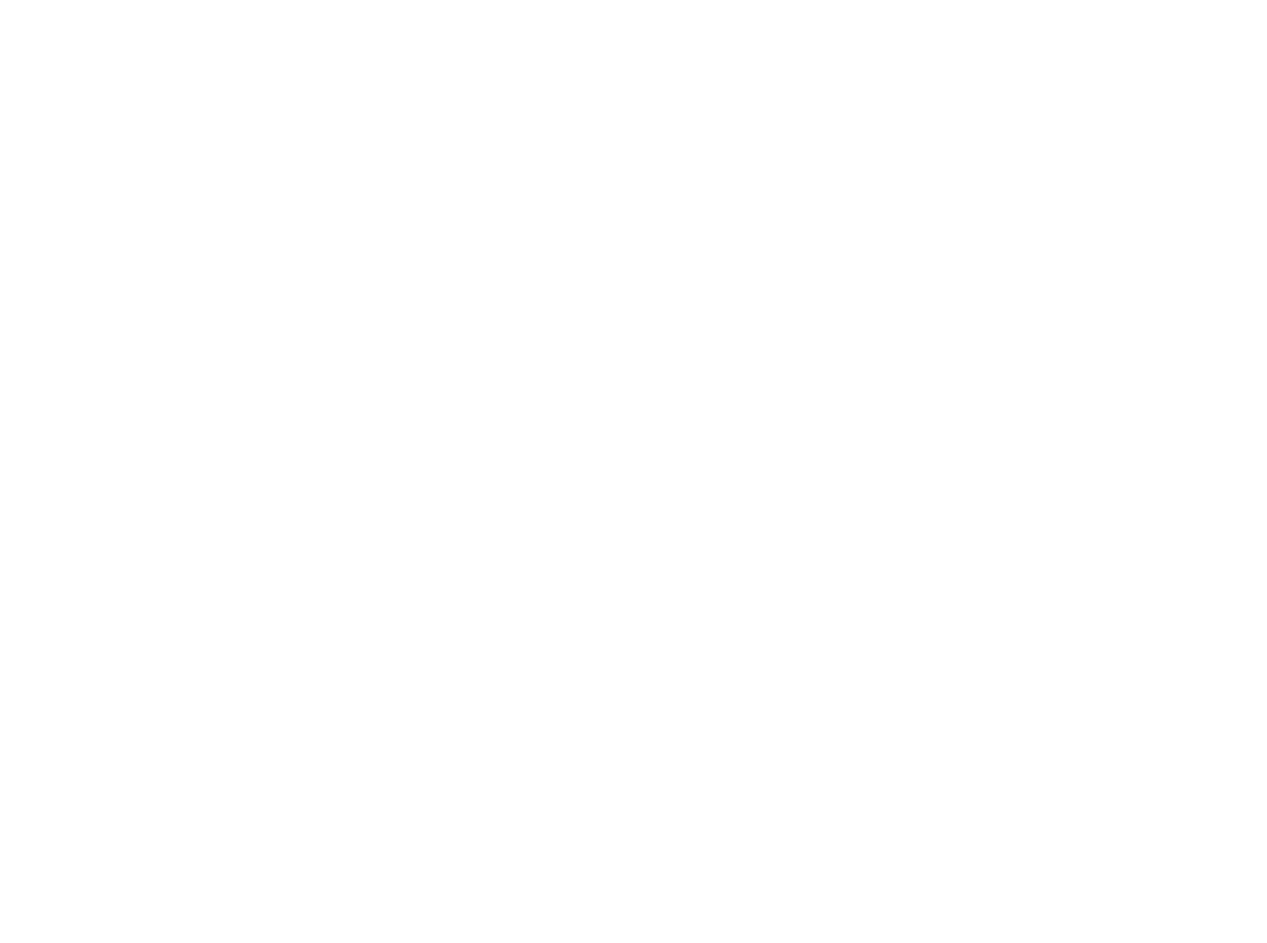
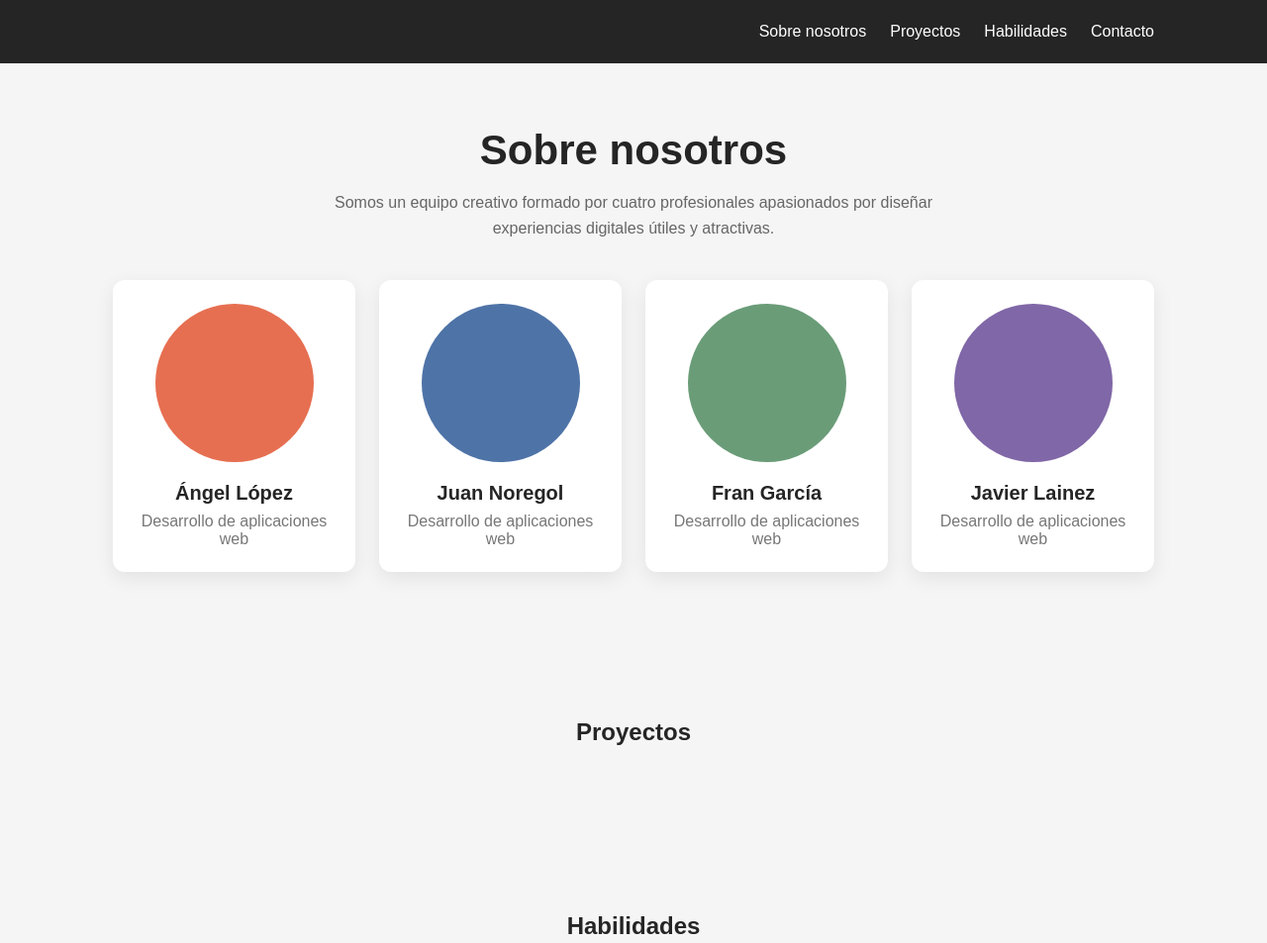
Before and after one commit to anheruyr-commits/DIW, a plain HTML site: page grupo/index.html in a window 1280 px wide. Shown: the top 953 px of the page at 99% size. Before the commit the page ends 800 px from the top, so only its background shows below. Drawn offline with Linux system fonts and the light colour scheme.

Commit message:
Add navigation and content structure to index.html; create styles.css for layout and design

```diff
--- a/grupo/index.html
+++ b/grupo/index.html
@@ -4,8 +4,64 @@
     <meta charset="UTF-8">
     <meta name="viewport" content="width=device-width, initial-scale=1.0">
     <title>Document</title>
+    <link rel="stylesheet" href="styles.css">
 </head>
 <body>
+    <nav class="navbar">
+        <div class="nav-container">
+            <a class="logo" href="#sobre-nosotros"></a>
+            <ul class="enlaces">
+                <li><a href="#sobre-nosotros">Sobre nosotros</a></li>
+                <li><a href="#proyectos">Proyectos</a></li>
+                <li><a href="#habilidades">Habilidades</a></li>
+                <li><a href="#contacto">Contacto</a></li>
+            </ul>
+        </div>
+    </nav>
 
+    <main>
+        <section class="sobre-nosotros" aria-labelledby="about-title">
+            <h1 id="nosotros">Sobre nosotros</h1>
+            <p class="subtitulo">Somos un equipo creativo formado por cuatro profesionales apasionados por diseñar experiencias digitales útiles y atractivas.</p>
+
+            <div class="team">
+                <article class="miembros">
+                    <div class="angel" role="img"></div>
+                    <h2>Ángel López</h2>
+                    <p class="estudios">Desarrollo de aplicaciones web</p>
+                </article>
+
+                <article class="miembros">
+                    <div class="juan" role="img"></div>
+                    <h2>Juan Noregol</h2>
+                    <p class="role">Desarrollo de aplicaciones web</p>
+                </article>
+
+                <article class="miembro">
+                    <div class="fran" role="img"></div>
+                    <h2>Fran García</h2>
+                    <p class="role">Desarrollo de aplicaciones web</p>
+                </article>
+
+                <article class="miembro">
+                    <div class="laine" role="img"></div>
+                    <h2>Javier Lainez</h2>
+                    <p class="role">Desarrollo de aplicaciones web</p>
+                </article>
+            </div>
+        </section>
+
+        <section id="proyectos" class="page-section" aria-labelledby="projects-title">
+            <h2 id="projects-title">Proyectos</h2>
+        </section>
+
+        <section id="habilidades" class="page-section" aria-labelledby="skills-title">
+            <h2 id="skills-title">Habilidades</h2>
+        </section>
+
+        <section id="contacto" class="page-section" aria-labelledby="contact-title">
+            <h2 id="contact-title">Contacto</h2>
+        </section>
+    </main>
 </body>
 </html>
--- a/grupo/styles.css
+++ b/grupo/styles.css
@@ -0,0 +1,179 @@
+* {
+    box-sizing: border-box;
+}
+
+body {
+    margin: 0;
+    font-family: Arial, sans-serif;
+    color: #252525;
+    background: #f5f5f5;
+}
+
+html {
+    scroll-behavior: smooth;
+}
+
+.navbar {
+    position: sticky;
+    top: 0;
+    z-index: 10;
+    background: #252525;
+}
+
+.nav-container {
+    max-width: 1100px;
+    height: 64px;
+    margin: 0 auto;
+    padding: 0 24px;
+    display: flex;
+    align-items: center;
+    justify-content: space-between;
+}
+
+.logo,
+.enlaces a {
+    color: #fff;
+    text-decoration: none;
+}
+
+.logo {
+    display: block;
+    font-weight: bold;
+}
+
+.enlaces {
+    display: flex;
+    gap: 24px;
+    margin: 0;
+    padding: 0;
+    list-style: none;
+}
+
+.enlaces a {
+    display: block;
+    padding: 22px 0;
+}
+
+.enlaces a:hover,
+.enlaces a:focus {
+    color: #f0a27f;
+}
+
+.sobre-nosotros,
+.page-section {
+    max-width: 1100px;
+    margin: 0 auto;
+    padding: 64px 24px;
+    text-align: center;
+    scroll-margin-top: 64px;
+}
+
+.sobre-nosotros h1 {
+    margin: 0 0 16px;
+    font-size: 42px;
+}
+
+#nosotros {
+    margin: 0 0 16px;
+    font-size: 42px;
+}
+
+.subtitulo {
+    max-width: 680px;
+    margin: 0 auto 40px;
+    color: #666;
+    line-height: 1.6;
+}
+
+.team {
+    display: grid;
+    grid-template-columns: repeat(4, 1fr);
+    gap: 24px;
+}
+
+.miembros,
+.miembro {
+    padding: 24px 16px;
+    background: #fff;
+    border-radius: 12px;
+    box-shadow: 0 6px 20px rgba(0, 0, 0, 0.08);
+}
+
+.angel,
+.juan,
+.fran,
+.laine {
+    display: grid;
+    width: 160px;
+    height: 160px;
+    margin: 0 auto 20px;
+    place-items: center;
+    border-radius: 50%;
+    color: #fff;
+    font-size: 38px;
+    font-weight: bold;
+}
+
+.angel {
+    background: #e66f51;
+}
+
+.juan {
+    background: #4e73a7;
+}
+
+.fran {
+    background: #6a9c78;
+}
+
+.laine {
+    background: #8067a7;
+}
+
+.miembros h2,
+.miembro h2 {
+    margin: 0 0 8px;
+    font-size: 20px;
+}
+
+.role,
+.estudios {
+    margin: 0;
+    color: #777;
+}
+
+@media (max-width: 800px) {
+    .team {
+        grid-template-columns: repeat(2, 1fr);
+    }
+}
+
+@media (max-width: 480px) {
+    .nav-container {
+        height: auto;
+        min-height: 64px;
+        flex-direction: column;
+        justify-content: center;
+        gap: 4px;
+        padding: 8px 16px;
+    }
+
+    .enlaces {
+        gap: 12px;
+        flex-wrap: wrap;
+        justify-content: center;
+    }
+
+    .enlaces a {
+        padding: 8px 0;
+        font-size: 14px;
+    }
+
+    .team {
+        grid-template-columns: 1fr;
+    }
+
+    .sobre-nosotros h1 {
+        font-size: 34px;
+    }
+}
```
